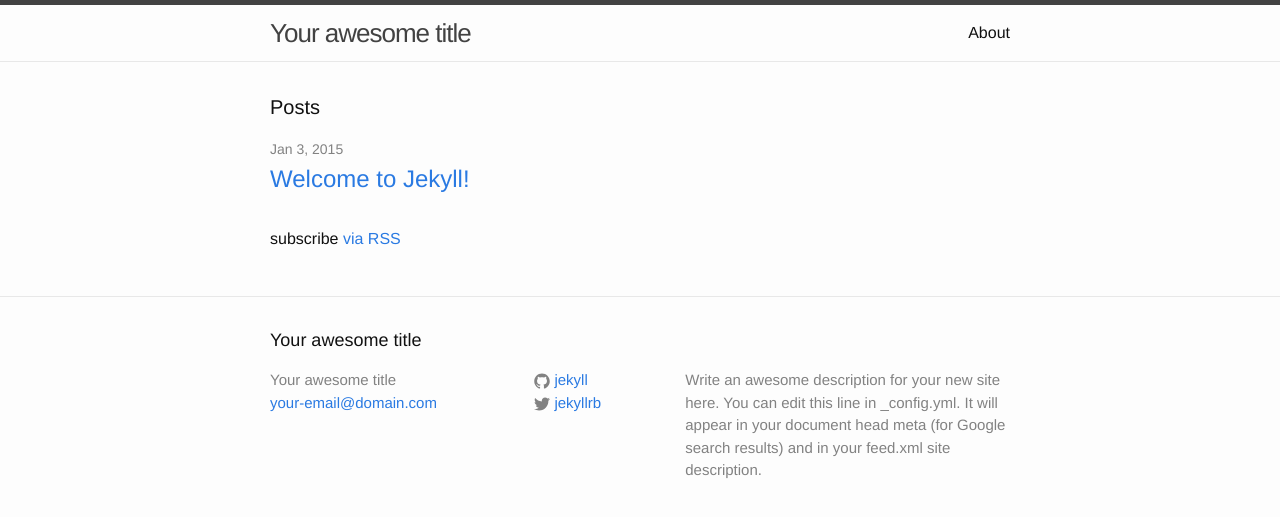
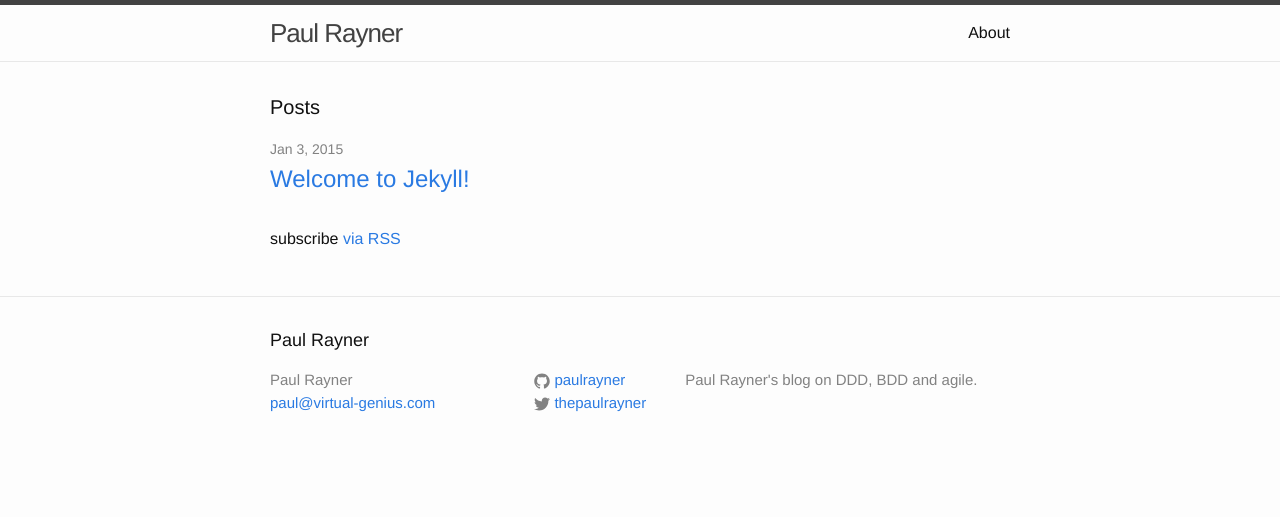
Before and after one commit to paulrayner/paulrayner.github.com, a Jekyll site: the page built from index.html, in a window 1280 px wide. Shown: the top 517 px of the page. Built offline with Jekyll 4.4.1, drawn with Linux system fonts in a browser that asks for light colours; Markdown is read by kramdown in place of the engine named in the settings.

Commit message:
Customize config for my blog, including Octopress stuff from http://www.campaul.net/blog/2014/05/08/moving-from-octopress-to-jekyll/

```diff
--- a/_config.yml
+++ b/_config.yml
@@ -1,14 +1,17 @@
 # Site settings
-title: Your awesome title
-email: your-email@domain.com
+title: Paul Rayner
+email: paul@virtual-genius.com
 description: > # this means to ignore newlines until "baseurl:"
-  Write an awesome description for your new site here. You can edit this
-  line in _config.yml. It will appear in your document head meta (for
-  Google search results) and in your feed.xml site description.
+  Paul Rayner's blog on DDD, BDD and agile.
 baseurl: "" # the subpath of your site, e.g. /blog/
-url: "http://yourdomain.com" # the base hostname & protocol for your site
-twitter_username: jekyllrb
-github_username:  jekyll
+url: "http://thepaulrayner.com" # the base hostname & protocol for your site
+twitter_username: thepaulrayner
+github_username:  paulrayner
 
 # Build settings
-markdown: kramdown
+
+# Use same GitHub style syntax highlighting that Octopress enables by default
+markdown: redcarpet
+
+# Maintain permalinks in migration of posts from Octopress
+permalink: /blog/:year/:month/:day/:title/
```
